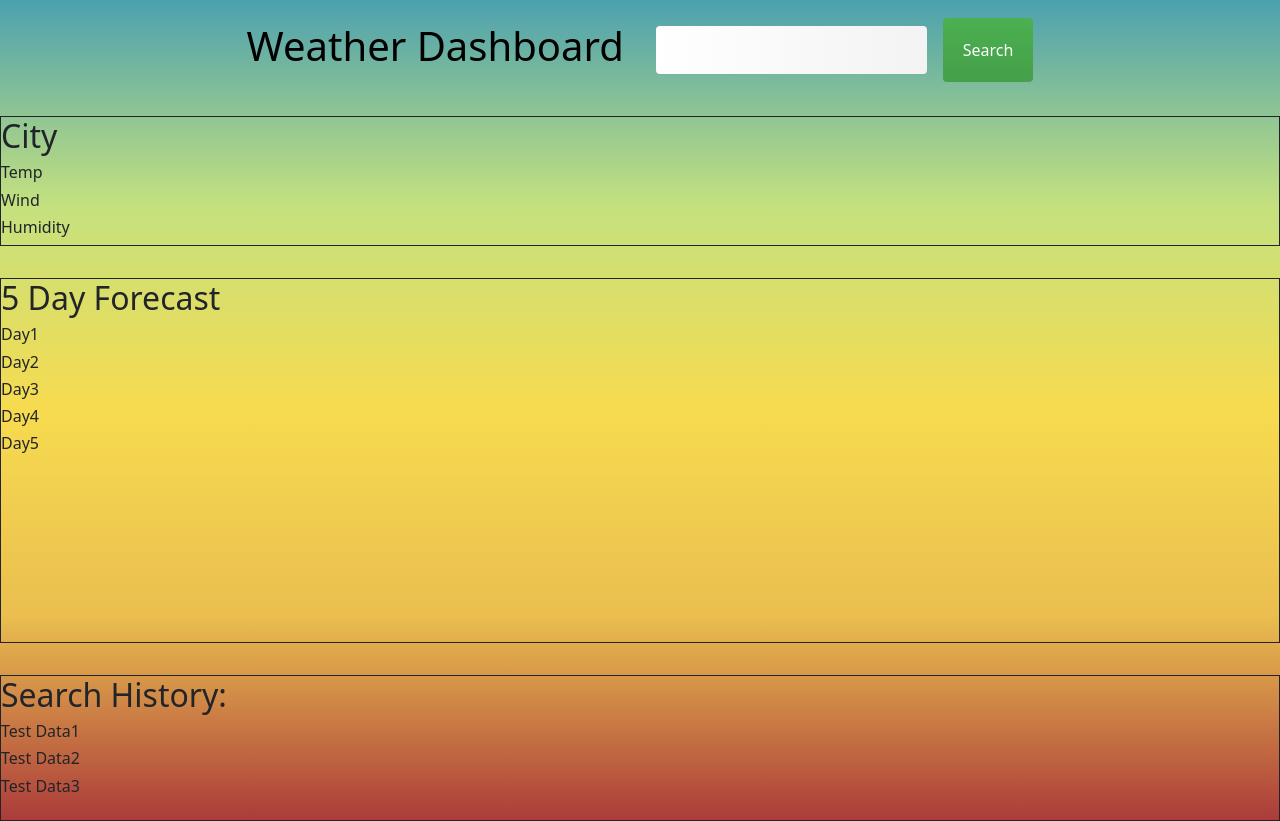
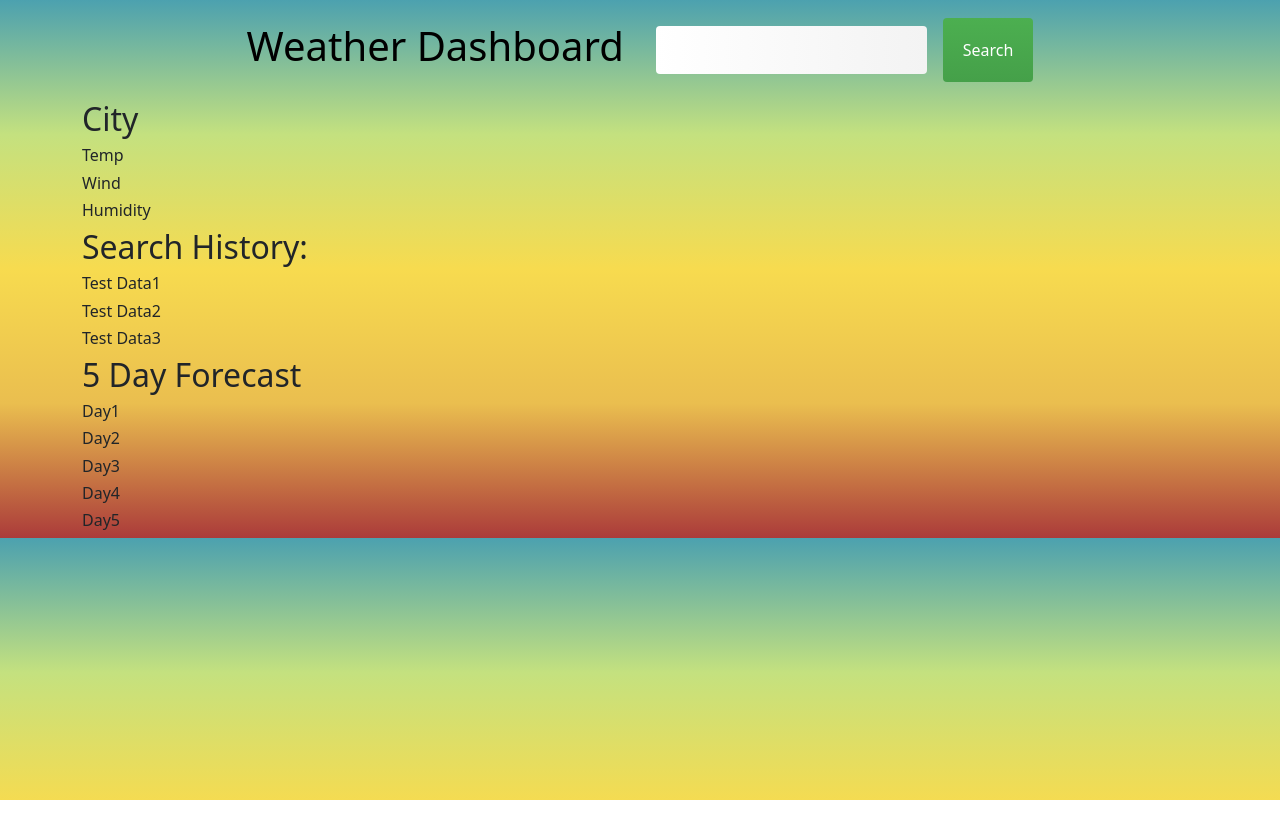
Before and after one commit to JackStendeback/Stendeback-Weather-Application, a plain HTML site: page index.html in a window 1280 px wide. After the commit the page ends 800 px from the top, so only its background shows below. Drawn offline with nearby package versions, Linux system fonts and the light colour scheme.

Commit message:
editing layout of html so its cleaner

```diff
--- a/index.html
+++ b/index.html
@@ -23,30 +23,26 @@
             <button class="search-btn">Search</button>
         </div>
     </header>
-    <main class="testimonial-grid">
-            <article class="testimonial1">
+        <div class="container">
             <h2 class="city">City</h2>
             <h6 class="temp">Temp</h6>
             <h6 class="wind">Wind</h6>
             <h6 class="humidity">Humidity</h6>
-            </article>
 
-            <article class="testimonial2">
             <h2>Search History:</h2>
             <h6>Test Data1</h6>
             <h6>Test Data2</h6>
             <h6>Test Data3</h6>
-              </article>
 
-              <article class="testimonial3">
             <h2>5 Day Forecast</h2>
             <h6>Day1</h6>
             <h6>Day2</h6>
             <h6>Day3</h6>
             <h6>Day4</h6>
             <h6>Day5</h6>
-              </article>
-        </main>
+        </div>
+
+
 
 
 
--- a/style.css
+++ b/style.css
@@ -51,30 +51,7 @@ body {
     width: 35rem;
 }
 
-
-.testimonial-grid {
-    display: grid;
-    gap: 2rem;
-    grid-template-rows: 1fr 2.5fr 1fr;
-    grid-template-areas:
-    'top'
-    'middle'
-    'bottom';
+.mini-container {
+    display: flex;
+    flex-direction: column;
 }
-
-.testimonial1 {
-    border: 1px solid;
-    grid-area: top;
-    margin-top: 1rem;
-}
-
-.testimonial2 {
-   border: 1px solid;
-   grid-area: bottom;
-}
-
-
-.testimonial3 {
-    border: 1px solid;
-    grid-area: middle;
-}
```
Lines whose indentation alone changed are shown as unchanged.
